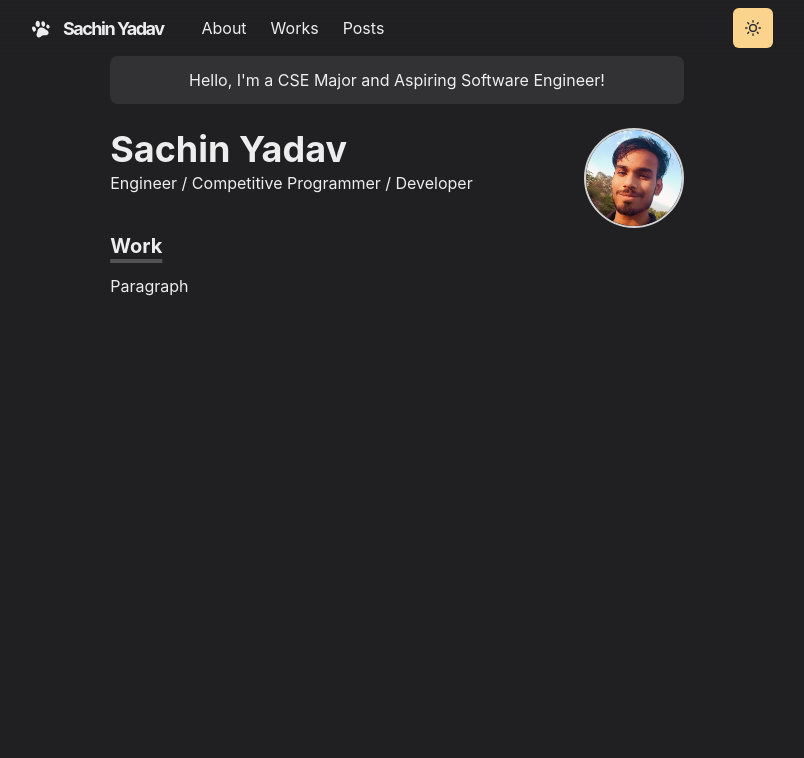
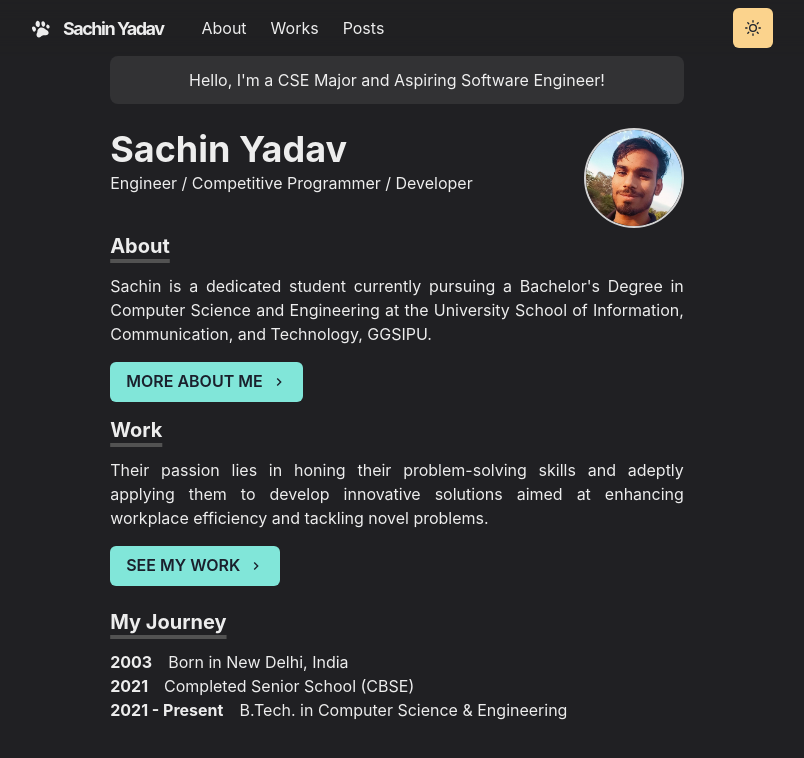
Before and after one commit to sachin3145/personal-website, a Next.js app: page / in a window 1280 px wide. Shown: the top 758 px of the page, without its empty margins (243-1047 px from the left). Built offline with nearby package versions, Linux system fonts and the light colour scheme.

Commit message:
Populated HomePage

```diff
--- /dev/null
+++ b/components/journey.js
@@ -0,0 +1,12 @@
+import { Box } from "@chakra-ui/react";
+import styled from "@emotion/styled";
+
+export const JourneySection = styled(Box)`
+padding-left: 3.4em;
+text-indent: -3.4em;
+`
+
+export const JourneyYear = styled.span`
+font-weight: bold;
+margin-right: 1em;
+`
--- /dev/null
+++ b/components/paragraph.js
@@ -0,0 +1,7 @@
+import styled from "@emotion/styled";
+
+const Paragraph = styled.p`
+text-align: justify;
+${'' /* text-indent: 1em; */}
+`
+export default Paragraph;
--- a/pages/index.js
+++ b/pages/index.js
@@ -1,10 +1,20 @@
-import { Container, Box, Heading, Image, useColorModeValue } from "@chakra-ui/react";
+import {Container, Box, Heading, Image, useColorModeValue, Button, Spacer, Flex } from "@chakra-ui/react";
 import Section from "../components/section";
+import Paragraph from "../components/paragraph";
+import { ChevronRightIcon } from "@chakra-ui/icons";
+import NextLink from "next/link";
+import { JourneySection, JourneyYear } from "../components/journey";
 
 const page = () => {
   return (
     <Container>
-      <Box borderRadius="lg" bg={useColorModeValue('whiteAlpha.500', 'whiteAlpha.200')} p={3} mb={6} align="center">
+      <Box
+        borderRadius="lg"
+        bg={useColorModeValue('whiteAlpha.500', 'whiteAlpha.200')}
+        p={3}
+        mb={6}
+        align="center"
+      >
         Hello, I&apos;m a CSE Major and Aspiring Software Engineer!
       </Box>
       <Box display={{ md: 'flex' }}>
@@ -27,18 +37,59 @@ const page = () => {
             maxWidth="100px"
             display="inline-block"
             borderRadius="full"
-            src={"/images/sachin.jpeg"}
+            src={'/images/sachin.jpeg'}
             alt="Profile Image"
           />
         </Box>
       </Box>
       <Section delay={0.1}>
         <Heading as="h3" variant="section-title">
+          About
+        </Heading>
+        <Paragraph>
+          Sachin is a dedicated student currently pursuing a Bachelor's Degree
+          in Computer Science and Engineering at the University School of
+          Information, Communication, and Technology, GGSIPU.
+        </Paragraph>
+        <Box my={4}>
+          <NextLink href="/about">
+            <Button rightIcon={<ChevronRightIcon />} colorScheme="teal">
+              MORE ABOUT ME
+            </Button>
+          </NextLink>
+        </Box>
+        <Heading as="h3" variant="section-title">
           Work
         </Heading>
-        <p>
-          Paragraph
-        </p>
+        <Paragraph>
+          Their passion lies in honing their problem-solving skills and adeptly
+          applying them to develop innovative solutions aimed at enhancing
+          workplace efficiency and tackling novel problems.
+        </Paragraph>
+        <Box my={4}>
+          <NextLink href="/works">
+            <Button rightIcon={<ChevronRightIcon />} colorScheme="teal">
+              SEE MY WORK
+            </Button>
+          </NextLink>
+        </Box>
+      </Section>
+      <Section delay={0.2}>
+        <Heading as="h3" variant="section-title">
+          My Journey
+        </Heading>
+        <JourneySection>
+          <JourneyYear>2003</JourneyYear>
+          Born in New Delhi, India
+        </JourneySection>
+        <JourneySection>
+          <JourneyYear>2021</JourneyYear>
+          Completed Senior School (CBSE)
+        </JourneySection>
+        <JourneySection>
+          <JourneyYear>2021 - Present</JourneyYear>
+          B.Tech. in Computer Science & Engineering
+        </JourneySection>
       </Section>
     </Container>
   )
```
